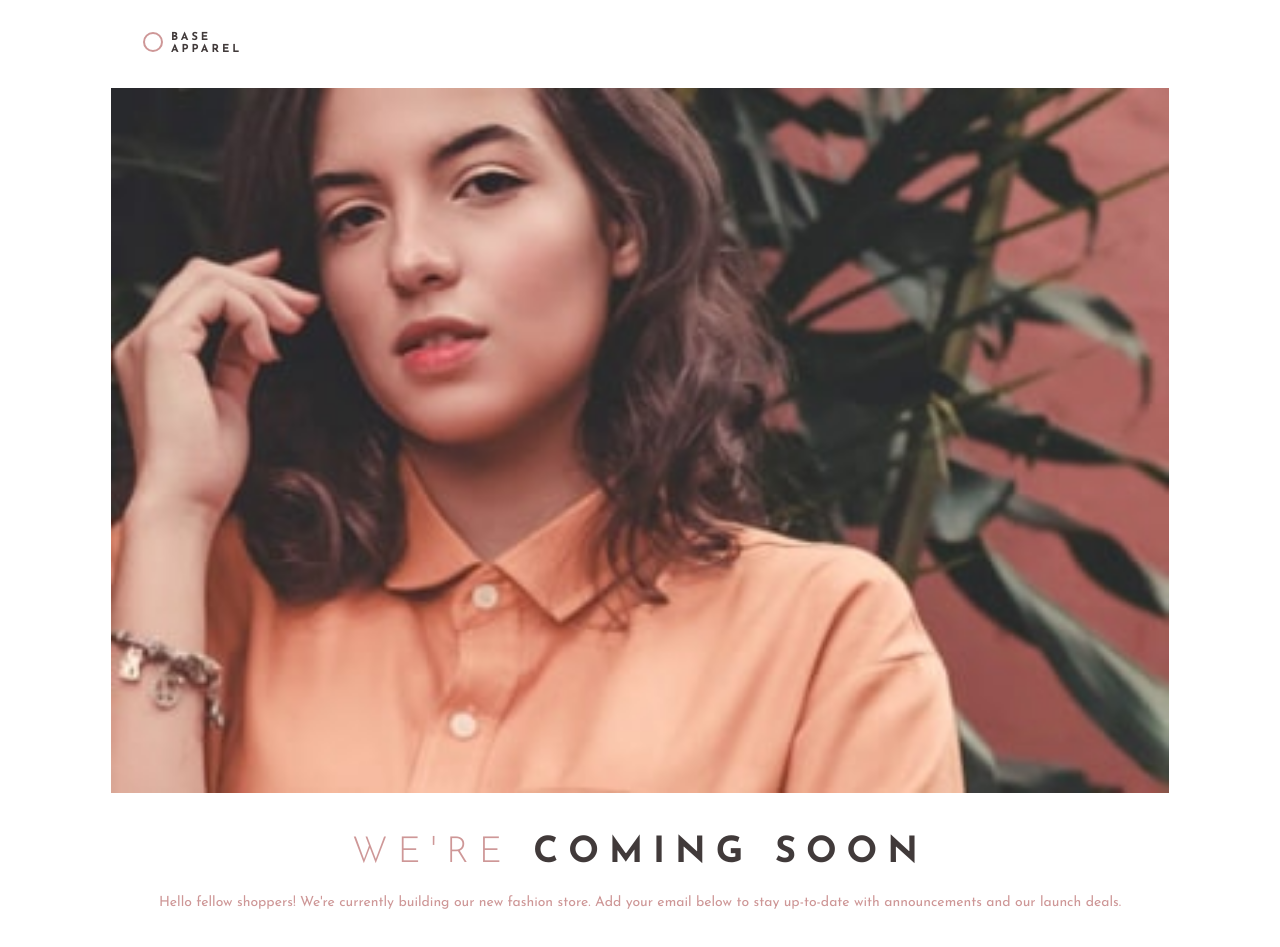
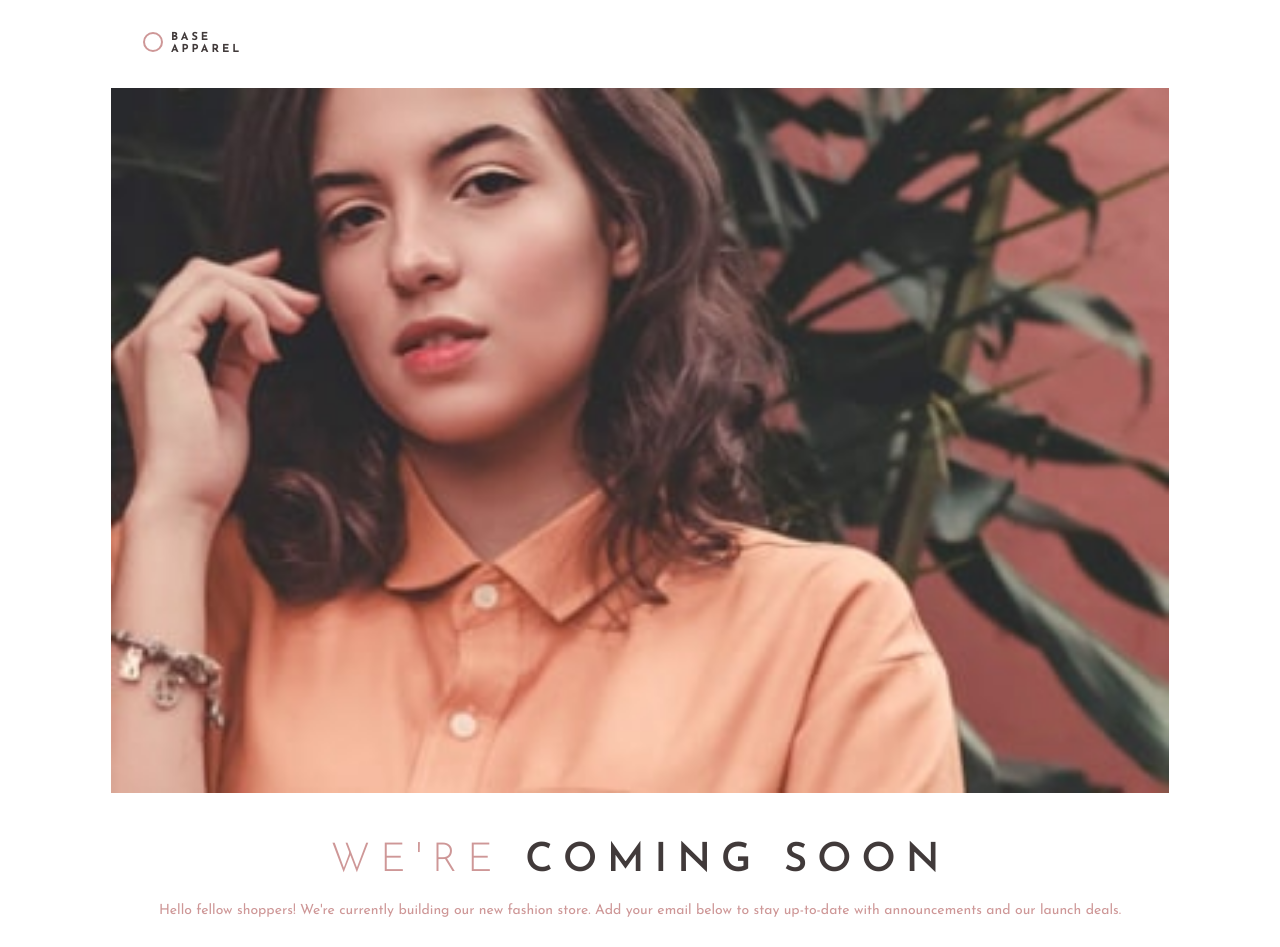
Before and after one commit to fkrunic/frontend-mentor-base-apparel-coming-soon-page, a Vue app: page / in a window 1280 px wide. Shown: the top 947 px of the page. Built offline with nearby package versions, Linux system fonts and the light colour scheme.

Commit message:
fixed coming-soon font size

```diff
--- a/src/App.vue
+++ b/src/App.vue
@@ -37,8 +37,8 @@ onMounted(() => {
       <div class="flex flex-col gap-3 p-8">
 
         <!-- Coming Soon -->
-        <div class="flex flex-col justify-center items-center">
-          <p class="p-2 w-full text-4xl text-center tracking-[10px] font-bold text-dark-grayish-red">
+        <div class="flex flex-col justify-center items-center pt-2">
+          <p class="p-2 w-full text-[40px] text-center tracking-[10px] font-semibold text-dark-grayish-red leading-10">
             <span class="font-light tracking-[10px] text-desaturated-red">
               WE'RE
             </span>
```
